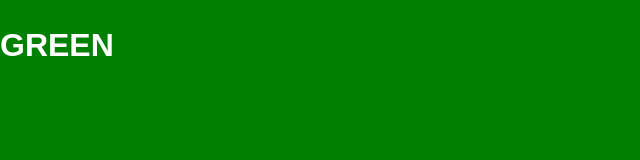
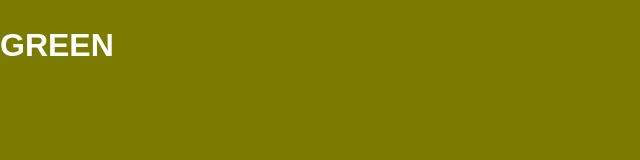
Before and after one commit to agdias/bluegreen, a plain HTML site: page app/index.html in a window 1280 px wide. Shown: the whole page, without its empty margins (0-640 px from the left). Drawn offline with Linux system fonts and the light colour scheme.

Commit message:
Update main.css

```diff
--- a/app/css/main.css
+++ b/app/css/main.css
@@ -16,7 +16,7 @@ html {
   }
   body, .app {
     /* background: #f5f5f5; */
-    background: green;
+    background: #7b7b00;
     color: #fff;
   }
 
```
